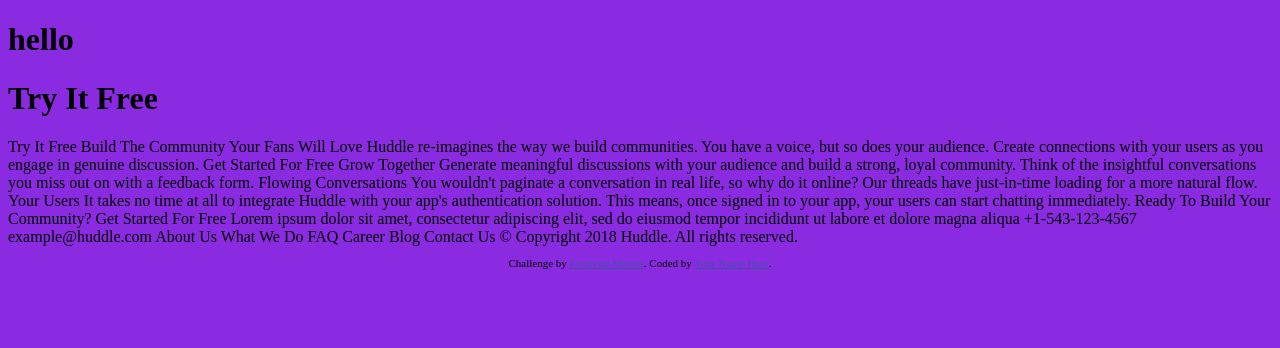
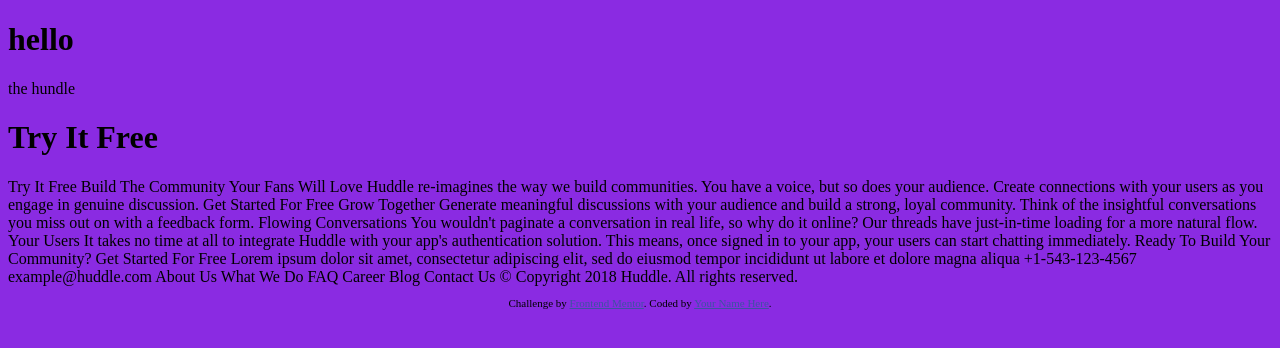
Before and after one commit to KeziahNasir/Huddle, a plain HTML site: page index.html in a window 1280 px wide. Drawn offline with Linux system fonts and the light colour scheme.

Commit message:
added a paragraph

```diff
--- a/index.html
+++ b/index.html
@@ -18,10 +18,24 @@
 <body>
   <div>
     <h1>hello</h1>
+    <p>the hundle</p>
 
   <div class="container">
     <h1>Try It Free</h1>
   </div>
+
+
+
+
+
+
+
+
+
+
+
+
+
 
   Try It Free
 
```
